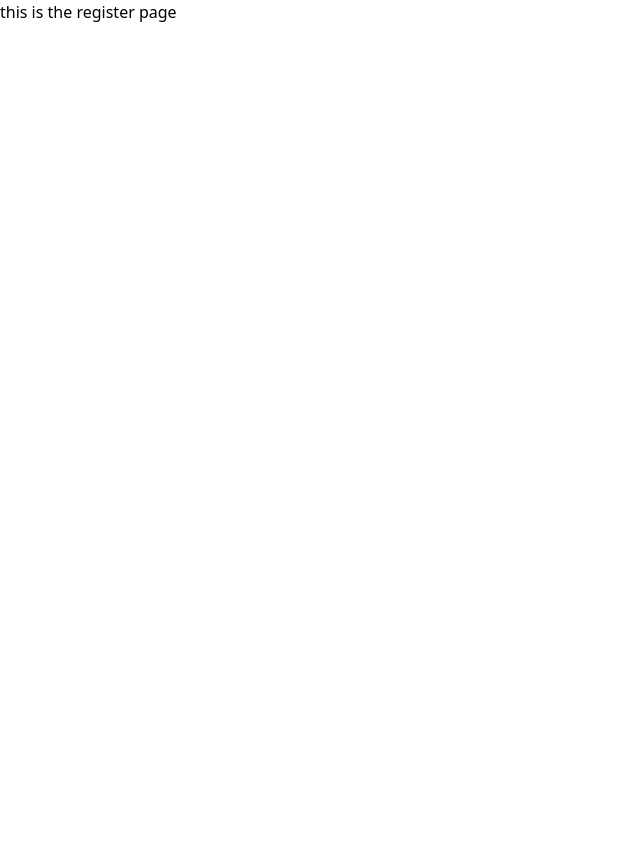
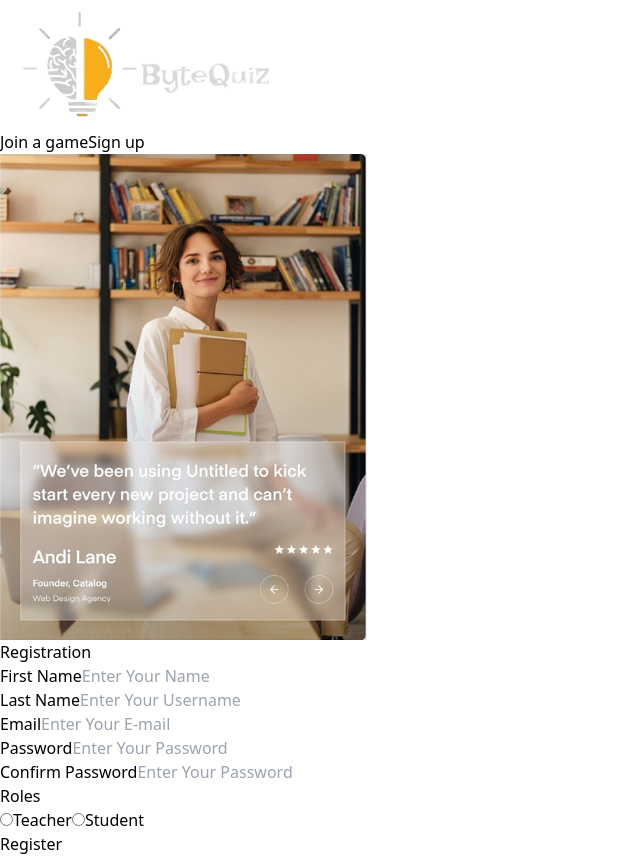
Before and after one commit to munirahmad9959/byte-quiz-mgmt-web, a React (Vite) app in the folder client/: page /register in a window 1280 px wide. Shown: the whole page, without its empty margins (0-640 px from the left). Before the commit the page ends 800 px from the top, so only its background shows below. Built offline with nearby package versions, Linux system fonts and the light colour scheme.

Commit message:
Registeration and login UI's also request for register using axios from frontend done successfully

```diff
--- /dev/null
+++ b/client/src/components/RegisterComponent.jsx
@@ -0,0 +1,135 @@
+import React from 'react'
+import { useState } from 'react';
+import axios from 'axios';
+import { setLoading } from '../state';
+
+const RegisterComponent = () => {
+
+    const [loading, setLoading] = useState(false);
+    const [formData, setFormData] = useState({
+        FirstName: '',
+        LastName: '',
+        Email: '',
+        Password: '',
+        ConfirmPassword: '',
+        Role: '',
+    });
+
+    const handleChange = (e) => {
+        setFormData({ ...formData, [e.target.name]: e.target.value });
+    };
+
+    const handleRegister = async (e) => {
+
+        e.preventDefault();
+        setLoading(true);
+        try {
+            const response = await axios.post('https://localhost:7093/api/Auth/register', formData);
+            console.log(response.data);
+            setLoading(false)
+        } catch (error) {
+            console.error(`Error from RegistrationForm: ${error}`);
+        }
+    }
+
+
+    return (
+        <>
+            <h2 className="text-2xl font-semibold text-gray-800 text-center mb-6 mt-7">Registration</h2>
+            <form className="grid grid-cols-1 md:grid-cols-2 gap-6" onSubmit={handleRegister}>
+                <div>
+                    <label className="block text-sm font-medium text-gray-700">First Name</label>
+                    <input required
+                        type="text"
+                        name="FirstName"
+                        placeholder="Enter Your Name"
+                        value={formData.FirstName}
+                        onChange={handleChange}
+                        className="mt-1 p-3 w-full border border-gray-300 rounded-md focus:outline-none focus:ring-2 focus:ring-indigo-500"
+                    />
+                </div>
+                <div>
+                    <label className="block text-sm font-medium text-gray-700">Last Name</label>
+                    <input required
+                        type="text"
+                        name="LastName"
+                        placeholder="Enter Your Username"
+                        value={formData.LastName}
+                        onChange={handleChange}
+                        className="mt-1 p-3 w-full border border-gray-300 rounded-md focus:outline-none focus:ring-2 focus:ring-indigo-500"
+                    />
+                </div>
+                <div className="col-span-2">
+                    <label className="block text-sm font-medium text-gray-700">Email</label>
+                    <input required
+                        type="email"
+                        name="Email"
+                        placeholder="Enter Your E-mail"
+                        value={formData.Email}
+                        onChange={handleChange}
+                        className="mt-1 p-3 w-full border border-gray-300 rounded-md focus:outline-none focus:ring-2 focus:ring-indigo-500"
+                    />
+                </div>
+                <div>
+                    <label className="block text-sm font-medium text-gray-700">Password</label>
+                    <input required
+                        type="password"
+                        name="Password"
+                        placeholder="Enter Your Password"
+                        value={formData.Password}
+                        onChange={handleChange}
+                        className="mt-1 p-3 w-full border border-gray-300 rounded-md focus:outline-none focus:ring-2 focus:ring-indigo-500"
+                    />
+                </div>
+                <div>
+                    <label className="block text-sm font-medium text-gray-700">Confirm Password</label>
+                    <input required
+                        type="password"
+                        name="ConfirmPassword"
+                        placeholder="Enter Your Password"
+                        value={formData.ConfirmPassword}
+                        onChange={handleChange}
+                        className="mt-1 p-3 w-full border border-gray-300 rounded-md focus:outline-none focus:ring-2 focus:ring-indigo-500"
+                    />
+                </div>
+                <div className="col-span-2">
+                    <label className="block text-sm font-medium text-gray-700">Roles</label>
+                    <div className="mt-2 flex space-x-4">
+                        <label className="inline-flex items-center">
+                            <input
+                                type="radio"
+                                name="Role"
+                                value="Teacher"
+                                checked={formData.Role === 'Teacher'}
+                                onChange={handleChange}
+                                className="form-radio h-4 w-4 text-indigo-600"
+                            />
+                            <span className="ml-2">Teacher</span>
+                        </label>
+                        <label className="inline-flex items-center">
+                            <input
+                                type="radio"
+                                name="Role"
+                                value="Student"
+                                checked={formData.Role === 'Student'}
+                                onChange={handleChange}
+                                className="form-radio h-4 w-4 text-indigo-600"
+                            />
+                            <span className="ml-2">Student</span>
+                        </label>
+                    </div>
+                </div>
+                <div className="col-span-2">
+                    <button disabled={loading}
+                        type="submit"
+                        className="w-full py-3 bg-[#8854c0] hover:bg-[#6a3da5] from-blue-400 to-purple-500 text-white font-semibold rounded-lg shadow-md focus:outline-none focus:ring-2 focus:ring-indigo-400"
+                    >
+                        {loading ? "Loading" : "Register"}
+                    </button>
+                </div>
+            </form>
+        </>
+    )
+}
+
+export default RegisterComponent
--- a/client/src/pages/LoginPage.jsx
+++ b/client/src/pages/LoginPage.jsx
@@ -2,13 +2,32 @@ import React from 'react';
 import Navbar from '../components/Navbar';
 import Footer from '../components/Footer';
 import LoginComponent from '../components/LoginComponent';
+import { useNavigate } from 'react-router-dom';
 
 const LoginPage = () => {
+
+    const navigate = useNavigate();
+
+    const handleClick = () => {
+        navigate('/login');
+    }
+
     return (
         <>
-            <Navbar />
+            <div className='bg-[#461A42] fixed w-screen left-0 top-0 z-[999]'>
+                <div className='flex justify-between items-center h-[90px] max-w-full mr-10 ml-3'>
+                    <div className="flex items-center space-x-5">
+                        <a href="/"><img src="./images/loginlogo.png" alt="logo" className="w-[200px] cursor-pointer" /></a>
+                    </div>
+
+                    <nav className="flex items-center space-x-3">
+                        <button className='text-[#8854c0] border border-[#f3f3f3] px-4 py-2 rounded-lg transition duration-200 hover:bg-[#efe5ff]'>Join a game</button>
+
+                        <button className='text-white bg-[#8854c0] px-4 py-2 rounded-lg transition duration-200 hover:bg-[#6a3da5]'>Sign up</button>
+                    </nav>
+                </div>
+            </div>
             <LoginComponent />
-            <Footer />
         </>
 
     );
--- a/client/src/pages/RegisterPage.jsx
+++ b/client/src/pages/RegisterPage.jsx
@@ -1,12 +1,71 @@
-import React from 'react'
+import React, { useState } from 'react';
+import Navbar from '../components/Navbar';
+import Footer from '../components/Footer';
+import LoginComponent from '../components/LoginComponent';
+import { useNavigate } from 'react-router-dom';
+import RegisterComponent from '../components/RegisterComponent';
+import { setLoading } from '../state';
 
 const RegisterPage = () => {
-  return (
-    <div>
-      this is the register page
 
-    </div>
-  )
-}
+    const navigate = useNavigate();
 
-export default RegisterPage
+    const handleClick = () => {
+        navigate('/login');
+    }
+
+    const [loading, setLoading] = useState(false);
+    const [formData, setFormData] = useState({
+        FirstName: '',
+        LastName: '',
+        Email: '',
+        Password: '',
+        ConfirmPassword: '',
+        Role: '',
+    });
+
+    const handleChange = (e) => {
+        setFormData({ ...formData, [e.target.name]: e.target.value });
+    };
+
+    const handleRegister = async (e) => {
+
+        e.preventDefault();
+        setLoading(true);
+        try {
+            const response = await axios.post('https://localhost:7093/api/Auth/register', formData);
+            console.log(response.data);
+            setLoading(false)
+        } catch (error) {
+            console.error(`Error from RegistrationForm: ${error}`);
+        }
+    }
+
+    return (
+        <>
+            <div className='bg-[#461A42] fixed w-screen left-0 top-0 z-[999]'>
+                <div className='flex justify-between items-center h-[90px] max-w-full mr-10 ml-3'>
+                    <div className="flex items-center space-x-5">
+                        <a href="/"><img src="./images/loginlogo.png" alt="logo" className="w-[200px] cursor-pointer" /></a>
+                    </div>
+                    <nav className="flex items-center space-x-3">
+                        <button className='text-[#8854c0] border border-[#f3f3f3] px-4 py-2 rounded-lg transition duration-200 hover:bg-[#efe5ff]'>Join a game</button>
+                        <button className='text-white bg-[#8854c0] px-4 py-2 rounded-lg transition duration-200 hover:bg-[#6a3da5]'>Sign up</button>
+                    </nav>
+                </div>
+            </div>
+            {/* code for register form */}
+            <div className="container border-2 border-[#ccc] bg-[#ccc] rounded-xl flex justify-center items-center mx-auto w-[850px] mt-28 space-x-10 p-5">
+                <div className="left w-1/2">
+                    <img src="./images/imageUpscaled.png" alt="register" className="w-full h-full object-cover" />
+                </div>
+                <div className="rightRegisterForm w-1/2"><RegisterComponent /></div>
+            </div>
+
+
+        </>
+
+    );
+};
+
+export default RegisterPage;
--- a/client/src/state/index.js
+++ b/client/src/state/index.js
@@ -6,6 +6,7 @@ const initialState = {
     token: null,
     isLoggedIn: false,
     role: null,
+    loading: false,
 };
 
 export const authSlice = createSlice({
@@ -27,11 +28,14 @@ export const authSlice = createSlice({
             state.isLoggedIn = false; // User is logged out
             state.role = null;
         },
+        setLoading(state, action) {
+            state.loading = action.payload;
+        },
     }
 });
 
 // Export actions
-export const { setMode, setLogin, setLogout } = authSlice.actions;
+export const { setMode, setLogin, setLogout, setLoading } = authSlice.actions;
 
 // Export reducer
 export default authSlice.reducer;
```
Also changed, not shown: client/src/components/LoginComponent.jsx (+5 -4 lines), client/public/images/imageUpscaled.png (added), client/public/images/loginlogo.png (added).
